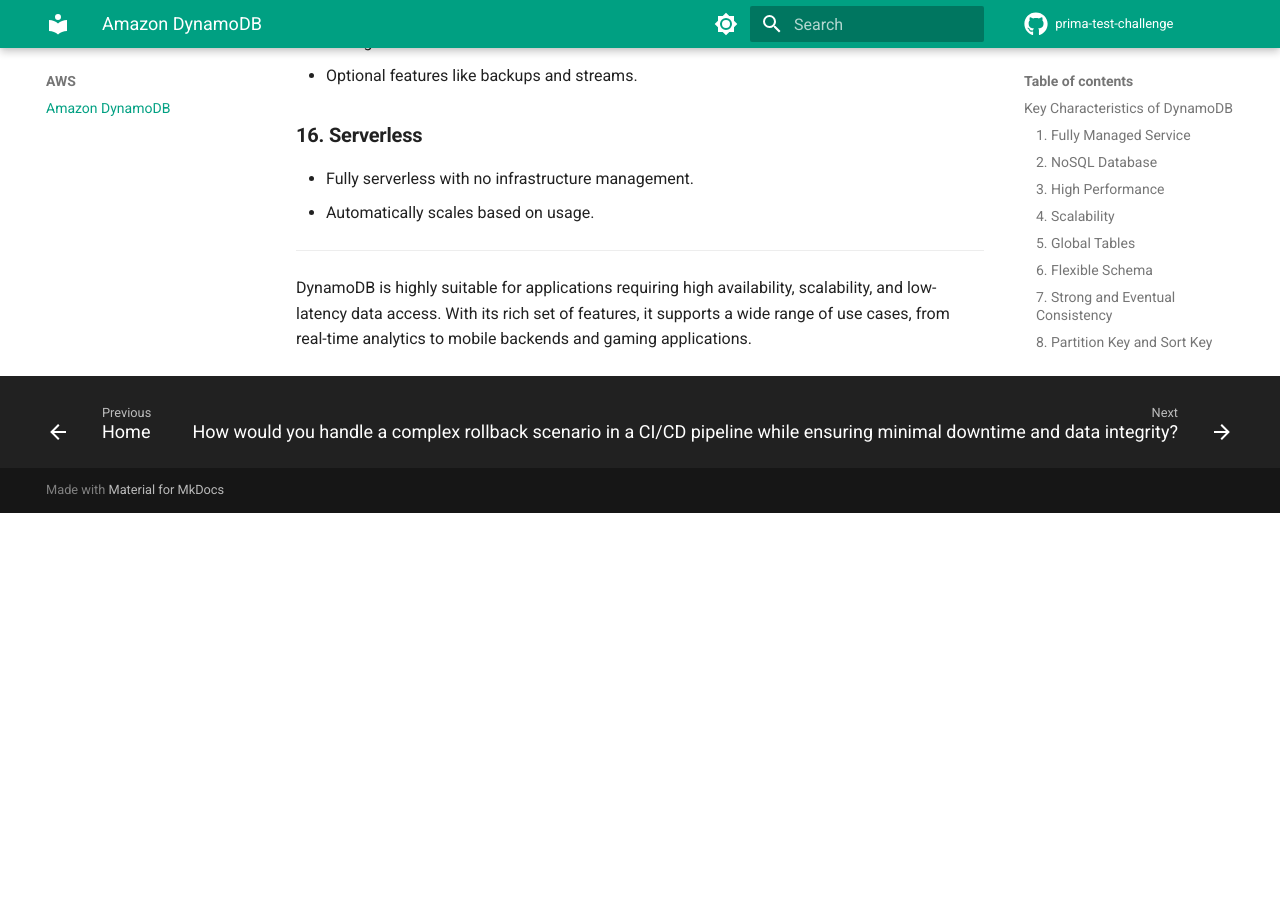
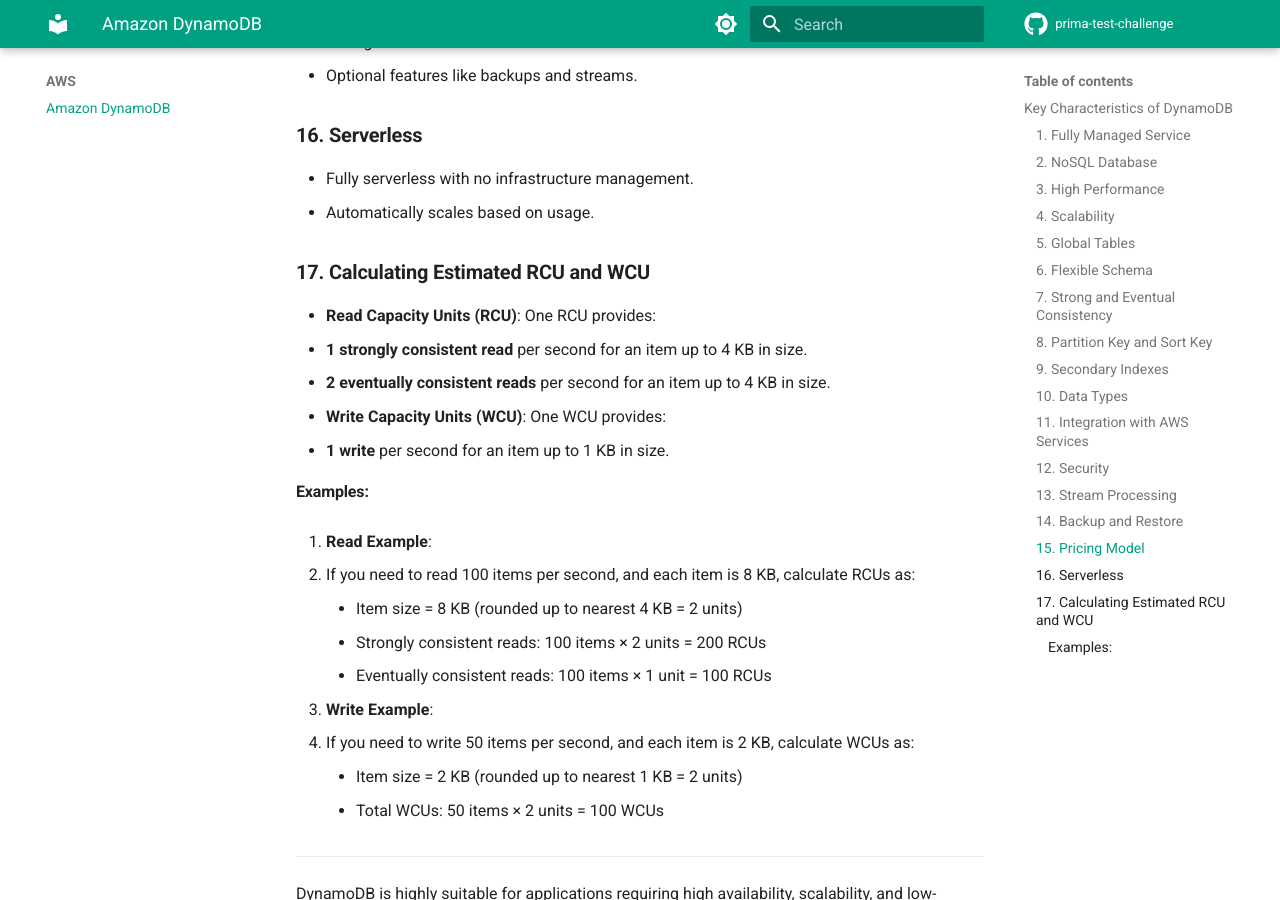
Before and after one commit to alelapi/devops-interview-preparation, an MkDocs documentation site: the page built from docs/aws/dynamodb.md, in a window 1280 px wide and 900 px high, scrolled down 2813 px. Built offline with MkDocs 1.6.1 and Material for MkDocs 9.7.7, drawn with Linux system fonts in a browser that asks for light colours; comment, search, counter and statistics services are not loaded; before the commit the page ends 3326 px from its top, so only the background shows below that.

Commit message:
fix dynamodb

```diff
--- a/docs/aws/dynamodb.md
+++ b/docs/aws/dynamodb.md
@@ -91,6 +91,28 @@ Amazon DynamoDB is a fully managed NoSQL database service provided by AWS, desig
 - Fully serverless with no infrastructure management.
 - Automatically scales based on usage.
 
+### **17. Calculating Estimated RCU and WCU**
+
+- **Read Capacity Units (RCU)**: One RCU provides:
+  - **1 strongly consistent read** per second for an item up to 4 KB in size.
+  - **2 eventually consistent reads** per second for an item up to 4 KB in size.
+- **Write Capacity Units (WCU)**: One WCU provides:
+  - **1 write** per second for an item up to 1 KB in size.
+
+#### **Examples**:
+
+1. **Read Example**:
+
+   - If you need to read 100 items per second, and each item is 8 KB, calculate RCUs as:
+     - Item size = 8 KB (rounded up to nearest 4 KB = 2 units)
+     - Strongly consistent reads: 100 items × 2 units = 200 RCUs
+     - Eventually consistent reads: 100 items × 1 unit = 100 RCUs
+
+2. **Write Example**:
+   - If you need to write 50 items per second, and each item is 2 KB, calculate WCUs as:
+     - Item size = 2 KB (rounded up to nearest 1 KB = 2 units)
+     - Total WCUs: 50 items × 2 units = 100 WCUs
+
 ---
 
 DynamoDB is highly suitable for applications requiring high availability, scalability, and low-latency data access. With its rich set of features, it supports a wide range of use cases, from real-time analytics to mobile backends and gaming applications.
```
